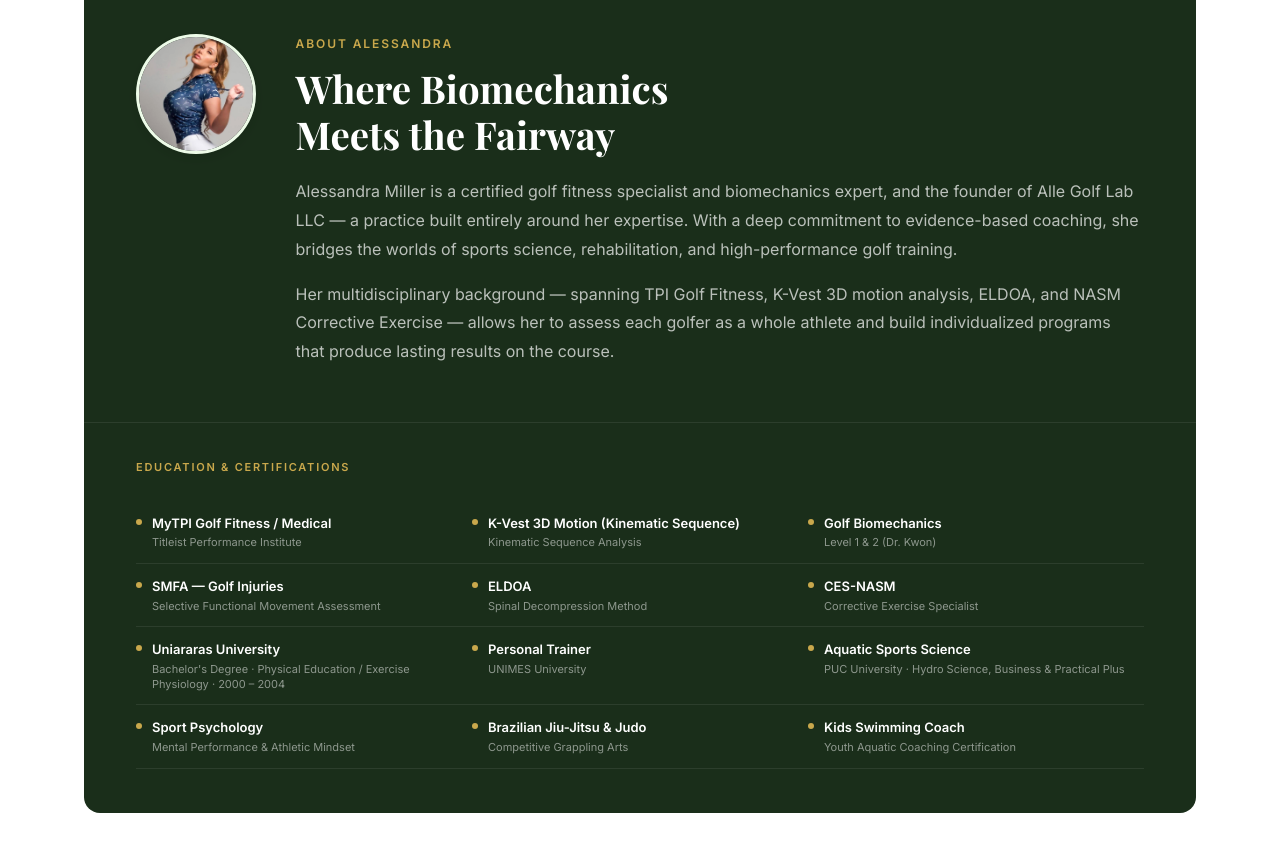
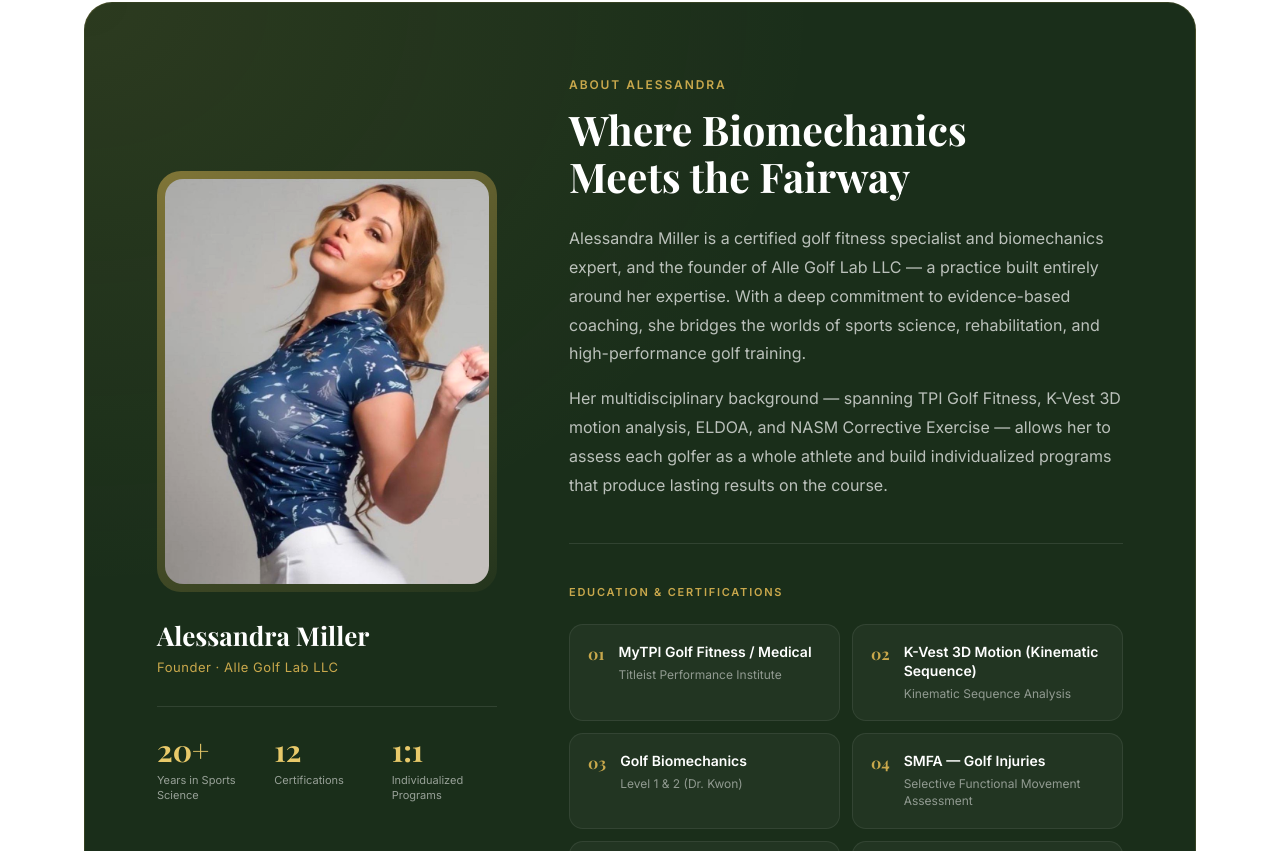
Before and after one commit to earthddx/golf-next, a Next.js app: page / in a window 1280 px wide. Shown: the part 1069-1920 px from the top of the page. Built offline with nearby package versions, Linux system fonts and the light colour scheme.

Commit message:
about section styles update

```diff
--- a/app/App.module.css
+++ b/app/App.module.css
@@ -305,115 +305,172 @@
 
 /* ── ABOUT ── */
 .about {
-  padding: 100px 0;
+  padding: 120px 0;
   background: var(--white);
 }
 
 .aboutCard {
-  background: var(--green-900);
-  border-radius: 16px;
+  position: relative;
+  background:
+    radial-gradient(120% 80% at 0% 0%, rgba(201,168,76,0.10), transparent 55%),
+    var(--green-900);
+  border: 1px solid rgba(201,168,76,0.16);
+  border-radius: 28px;
   overflow: hidden;
+  padding: 72px;
 }
 
-.aboutProfile {
+.aboutGrid {
+  display: grid;
+  grid-template-columns: minmax(0, 340px) 1fr;
+  gap: 72px;
+  align-items: start;
+}
+
+/* ── Left / profile column ── */
+.aboutIntro {
+  position: sticky;
+  top: 96px;
+}
+
+.avatarFrame {
+  position: relative;
+  padding: 8px;
+  border-radius: 24px;
+  background: linear-gradient(150deg, rgba(201,168,76,0.55), rgba(201,168,76,0.05));
+  margin-bottom: 28px;
+}
+
+.avatar {
+  display: block;
+  width: 100%;
+  aspect-ratio: 4 / 5;
+  object-fit: cover;
+  object-position: center top;
+  border-radius: 18px;
+  filter: contrast(1.05) saturate(1.05);
+}
+
+.aboutName {
+  font-family: var(--font-playfair), serif;
+  font-size: 26px;
+  font-weight: 700;
+  color: var(--white);
+  line-height: 1.2;
+}
+
+.aboutRole {
+  font-size: 13px;
+  letter-spacing: 0.04em;
+  color: var(--gold);
+  margin-top: 6px;
+}
+
+.aboutHighlights {
+  list-style: none;
   display: flex;
-  align-items: flex-start;
-  gap: 40px;
-  padding: 52px 52px 40px;
-  border-bottom: 1px solid rgba(255,255,255,0.08);
+  gap: 12px;
+  margin-top: 28px;
+  padding-top: 28px;
+  border-top: 1px solid rgba(255,255,255,0.1);
+}
+
+.aboutHighlight {
+  flex: 1;
+}
+
+.aboutHighlightValue {
+  display: block;
+  font-family: var(--font-playfair), serif;
+  font-size: 30px;
+  font-weight: 700;
+  color: var(--gold-light);
+  line-height: 1;
+}
+
+.aboutHighlightLabel {
+  display: block;
+  font-size: 11px;
+  color: rgba(255,255,255,0.55);
+  line-height: 1.35;
+  margin-top: 8px;
+}
+
+/* ── Right / main column ── */
+.aboutCardTitle {
+  font-family: var(--font-playfair), serif;
+  font-size: clamp(30px, 3.2vw, 46px);
+  font-weight: 700;
+  color: var(--white);
+  line-height: 1.15;
+  margin-bottom: 24px;
+  max-width: 18ch;
+}
+
+.aboutParagraph {
+  font-size: 16px;
+  color: rgba(255,255,255,0.72);
+  line-height: 1.85;
+  margin-bottom: 18px;
 }
 
 .aboutCertsPanel {
-  padding: 36px 52px 44px;
+  margin-top: 44px;
+  padding-top: 40px;
+  border-top: 1px solid rgba(255,255,255,0.1);
 }
 
 .aboutCertsPanel .certSectionLabel {
-  margin-bottom: 24px;
+  margin-bottom: 22px;
 }
 
 .certCardList {
   list-style: none;
   display: grid;
-  grid-template-columns: repeat(3, 1fr);
-  gap: 0;
+  grid-template-columns: repeat(2, 1fr);
+  gap: 12px;
 }
 
 .certCard {
   display: flex;
   align-items: flex-start;
-  gap: 10px;
-  padding: 12px 12px 12px 0;
-  border-bottom: 1px solid rgba(255,255,255,0.08);
+  gap: 14px;
+  padding: 18px;
+  background: rgba(255,255,255,0.035);
+  border: 1px solid rgba(255,255,255,0.08);
+  border-radius: 14px;
+  transition: transform 0.2s ease, border-color 0.2s ease, background 0.2s ease;
 }
 
-.certCardDot {
-  width: 6px;
-  height: 6px;
-  background: var(--gold);
-  border-radius: 50%;
+.certCard:hover {
+  transform: translateY(-3px);
+  border-color: rgba(201,168,76,0.45);
+  background: rgba(201,168,76,0.06);
+}
+
+.certNum {
+  font-family: var(--font-playfair), serif;
+  font-size: 16px;
+  font-weight: 700;
+  color: var(--gold);
+  line-height: 1.4;
   flex-shrink: 0;
-  margin-top: 6px;
 }
 
 .certCardTitle {
   display: block;
-  font-size: 13px;
+  font-size: 14px;
   font-weight: 600;
   color: var(--white);
-  margin-bottom: 2px;
+  margin-bottom: 4px;
+  line-height: 1.35;
 }
 
 .certCardSub {
   display: block;
-  font-size: 11px;
+  font-size: 12px;
   color: rgba(255,255,255,0.5);
-  line-height: 1.4;
-}
-
-.eduSection {
-  margin-top: 32px;
-  padding-top: 28px;
-  border-top: 1px solid rgba(255,255,255,0.12);
-}
-
-.eduSection .certSectionLabel {
-  color: var(--gold);
-  margin-bottom: 16px;
-}
-
-.eduCard {
-  display: flex;
-  align-items: flex-start;
-  gap: 16px;
-}
-
-.eduYear {
-  display: block;
-  font-size: 12px;
-  color: rgba(255,255,255,0.35);
-  margin-top: 4px;
-  letter-spacing: 0.04em;
-}
-
-.aboutCardTitle {
-  font-family: var(--font-playfair), serif;
-  font-size: clamp(28px, 3vw, 40px);
-  font-weight: 700;
-  color: var(--white);
-  line-height: 1.2;
-  margin-bottom: 20px;
-}
-
-
-.avatar {
-  width: 120px;
-  height: 120px;
-  border-radius: 50%;
-  object-fit: cover;
-  border: 3px solid var(--green-100);
-  box-shadow: 0 4px 12px rgba(0,0,0,0.1);
-  margin-bottom: 20px;
-  filter: contrast(1.05) saturate(1.05);
+  line-height: 1.45;
 }
 
 .sectionEyebrow {
@@ -1220,20 +1277,28 @@ a.affiliateItem:hover .affiliateLogo {
     flex-direction: column;
   }
 
-  .aboutProfile {
-    flex-direction: column;
-    align-items: center;
-    text-align: center;
-    padding: 36px 24px 28px;
-    gap: 24px;
+  .aboutCard {
+    padding: 32px 24px;
+    border-radius: 20px;
   }
 
-  .aboutCertsPanel {
-    padding: 28px 24px 36px;
+  .aboutGrid {
+    grid-template-columns: 1fr;
+    gap: 40px;
+  }
+
+  .aboutIntro {
+    position: static;
+  }
+
+  .avatarFrame {
+    max-width: 280px;
+    margin-left: auto;
+    margin-right: auto;
   }
 
   .certCardList {
-    grid-template-columns: 1fr 1fr;
+    grid-template-columns: 1fr;
   }
 
   .aboutImg {
@@ -1258,14 +1323,6 @@ a.affiliateItem:hover .affiliateLogo {
     border-bottom: 1px solid rgba(255,255,255,0.08);
   }
 
-  .avatar {
-    width: 180px;
-    height: 180px;
-    display: block;
-    margin-left: auto;
-    margin-right: auto;
-  }
-
   .contactGrid {
     grid-template-columns: 1fr;
     gap: 40px;
--- a/components/AboutSection.tsx
+++ b/components/AboutSection.tsx
@@ -15,25 +15,46 @@ const CERTIFICATIONS = [
   { title: 'Kids Swimming Coach', sub: 'Youth Aquatic Coaching Certification' },
 ]
 
+const HIGHLIGHTS = [
+  { value: '20+', label: 'Years in Sports Science' },
+  { value: '12', label: 'Certifications' },
+  { value: '1:1', label: 'Individualized Programs' },
+]
+
 export default function AboutSection() {
   return (
     <section id="about" className={styles.about}>
       <div className={styles.container}>
         <div className={styles.aboutCard}>
+          <div className={styles.aboutGrid}>
 
-          <div className={styles.aboutProfile}>
+            <aside className={styles.aboutIntro}>
+              <div className={styles.avatarFrame}>
                 <img
                   src="/thumbnail.jpeg"
                   alt="Alessandra Miller"
                   className={styles.avatar}
                 />
-            <div>
+              </div>
+              <h3 className={styles.aboutName}>Alessandra Miller</h3>
+              <p className={styles.aboutRole}>Founder · Alle Golf Lab LLC</p>
+
+              <ul className={styles.aboutHighlights}>
+                {HIGHLIGHTS.map((h) => (
+                  <li key={h.label} className={styles.aboutHighlight}>
+                    <span className={styles.aboutHighlightValue}>{h.value}</span>
+                    <span className={styles.aboutHighlightLabel}>{h.label}</span>
+                  </li>
+                ))}
+              </ul>
+            </aside>
+
+            <div className={styles.aboutMain}>
               <p className={styles.sectionEyebrow}>About Alessandra</p>
               <h2 className={styles.aboutCardTitle}>
-                Where Biomechanics
-                <br />
-                Meets the Fairway
+                Where Biomechanics Meets the Fairway
               </h2>
+
               <p className={styles.aboutParagraph}>
                 Alessandra Miller is a certified golf fitness specialist and
                 biomechanics expert, and the founder of Alle Golf Lab LLC — a practice
@@ -47,15 +68,15 @@ export default function AboutSection() {
                 allows her to assess each golfer as a whole athlete and build
                 individualized programs that produce lasting results on the course.
               </p>
-            </div>
-          </div>
 
               <div className={styles.aboutCertsPanel}>
                 <p className={styles.certSectionLabel}>Education &amp; Certifications</p>
                 <ul className={styles.certCardList}>
-              {CERTIFICATIONS.map((c) => (
+                  {CERTIFICATIONS.map((c, i) => (
                     <li key={c.title} className={styles.certCard}>
-                  <span className={styles.certCardDot} />
+                      <span className={styles.certNum}>
+                        {String(i + 1).padStart(2, '0')}
+                      </span>
                       <div>
                         <span className={styles.certCardTitle}>{c.title}</span>
                         <span className={styles.certCardSub}>{c.sub}</span>
@@ -64,7 +85,9 @@ export default function AboutSection() {
                   ))}
                 </ul>
               </div>
+            </div>
 
+          </div>
         </div>
       </div>
     </section>
```
Also changed, not shown: .claude/settings.local.json. Lines whose indentation alone changed are shown as unchanged.
